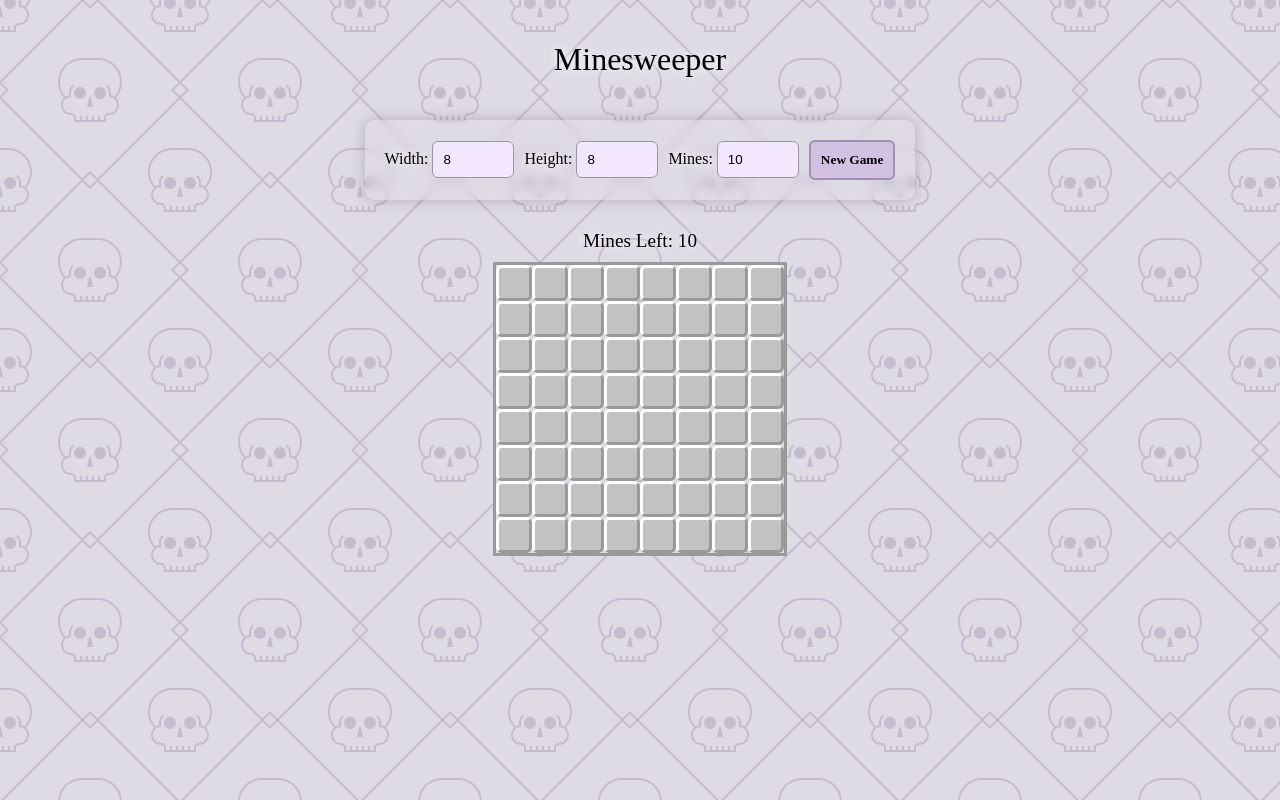
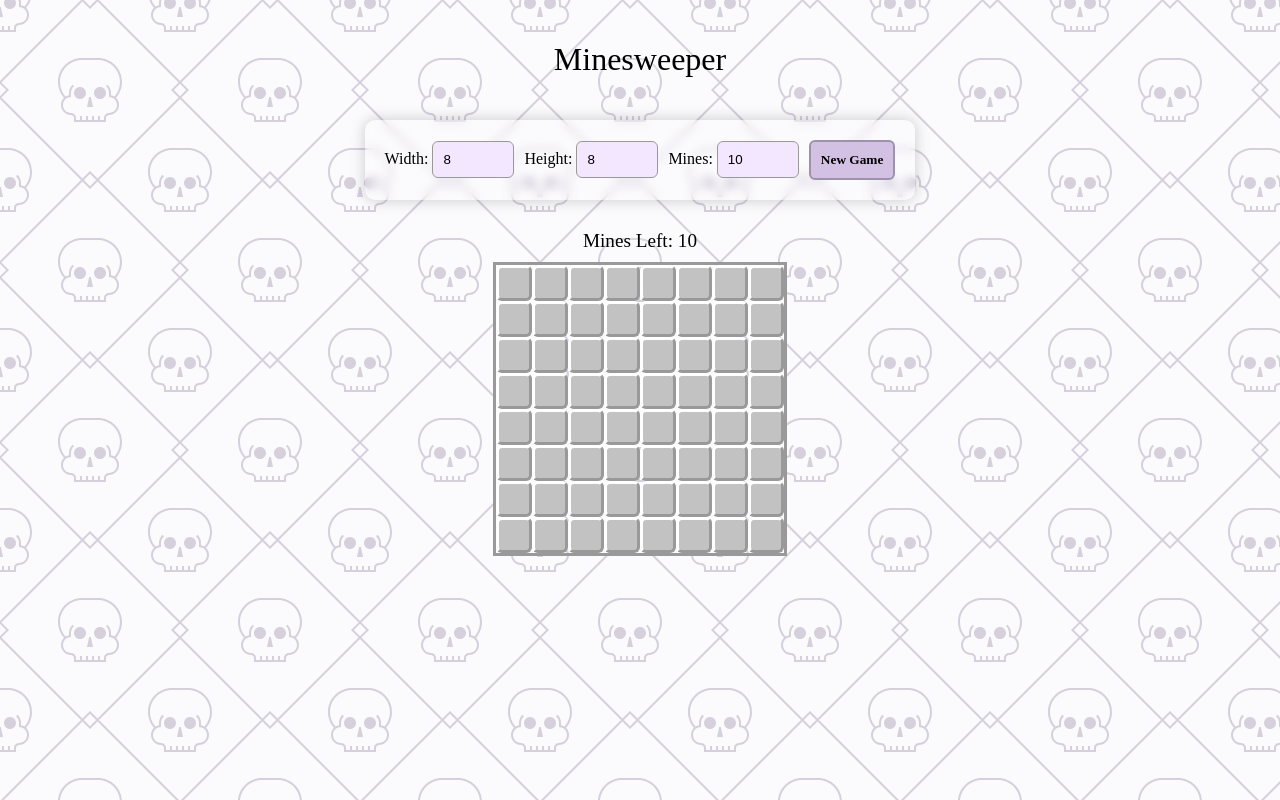
Before and after one commit to RussianYankee/miner-game, a React (Vite) app: page / in a window 1280 px wide. Built offline with nearby package versions, Linux system fonts and the light colour scheme; a web font is replaced by a local one.

Commit message:
bg color

```diff
--- a/src/css/base.css
+++ b/src/css/base.css
@@ -4,7 +4,7 @@
     font-family: 'Chivo', Helvetica, sans-serif;
 }
 body {
-    background-color: rgb(223, 219, 229);
+    background-color: rgb(251, 250, 252);
     text-shadow: 0px 0px 10px #ffffff;
     background-image: url('../assets/bg-pattern.svg');
 }
```
